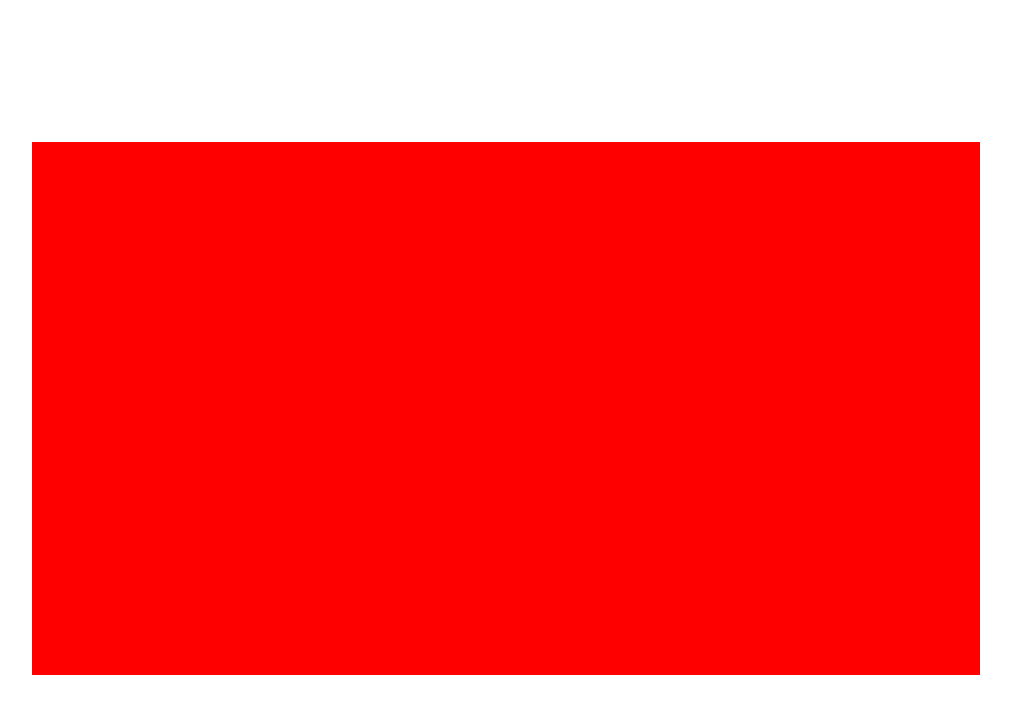
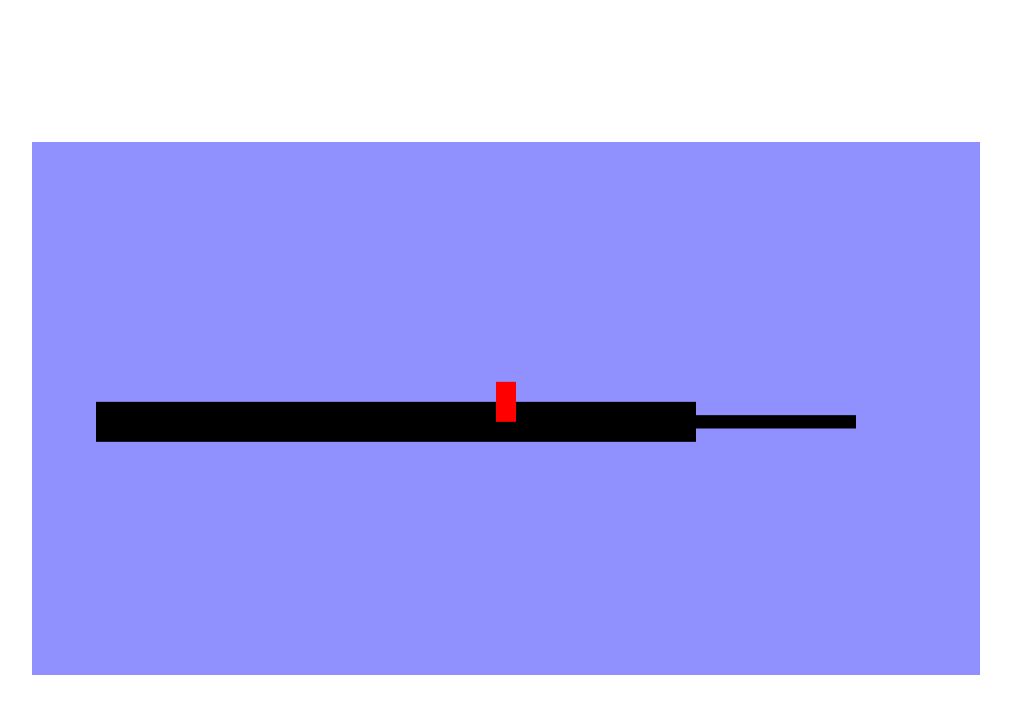
Before and after one commit to luke-la/ld57, a plain HTML site: page index.html in a window 1280 px wide. Shown: the whole page, without its empty margins (134-1145 px from the left). Drawn offline with Linux system fonts and the light colour scheme.

Commit message:
adds basic movement skeleton

```diff
--- a/index.html
+++ b/index.html
@@ -4,6 +4,7 @@
   <meta charset="UTF-8">
   <meta name="viewport" content="width=device-width, initial-scale=1.0">
   <link rel="stylesheet" href="./res/style.css">
+  <script defer src="./js/levels.js"></script>
   <script defer src="./js/game.js"></script>
   <title>LD57 - Depths Game</title>
 </head>
--- a/js/game.js
+++ b/js/game.js
@@ -1,26 +1,60 @@
-const canvas = document.getElementById("game-screen")
-const ctx = canvas.getContext("2d")
-canvas.width = 948
-canvas.height = 533
+const canvas = document.getElementById("game-screen");
+const ctx = canvas.getContext("2d");
+canvas.width = 948;
+canvas.height = 533;
 
-tileHeight = 24;
-frameRate = 10;
+tileSize = Math.ceil(canvas.width / 24);
+frameRate = 60;
 
-draw()
+const player = {
+  pos: {
+    x: 0, // in meters
+    y: 5, // +y moves down (same as screenspace)
+    depth: 1.5, // affects which layer of map you interact with
+  },
+  size: {
+    width: 0.5,
+    height: 1,
+    screenWidth: tileSize / 2,
+    screenHeight: tileSize,
+  },
+  speed: 2, // m/s
+  fallVel: 0,
+  onGround: false,
+};
+
+draw();
 
 function draw() {
   ctx.clearRect(0, 0, canvas.width, canvas.height);
 
-  ctx.fillStyle = "red"
+  let lightness = Math.max(0, 150 - player.pos.y)
+  ctx.fillStyle = `rgba(${lightness}, ${lightness}, 255, 1)`;
   ctx.fillRect(0, 0, canvas.width, canvas.height);
-}
 
-const player = {
-  pos: {
-    x: 0,
-    y: 0,
-  },
-  speed: 100
+  ctx.save();
+  ctx.fillStyle = "black";
+  ctx.translate(
+    canvas.width / 2 - player.size.screenWidth / 2,
+    canvas.height / 2 - player.size.screenHeight / 2
+  );
+  for (let floor of level1.floorData) {
+    const floorDimen = floor.getScreenDimensions(player.pos, tileSize);
+    ctx.fillRect(
+      floorDimen.x,
+      floorDimen.y,
+      floorDimen.width,
+      floorDimen.height
+    );
+  }
+  ctx.fillStyle = "red";
+  ctx.fillRect(
+    0,
+    (tileSize / 3) * -(player.pos.depth - 1),
+    player.size.screenWidth,
+    player.size.screenHeight
+  );
+  ctx.restore();
 }
 
 const pressedKeys = {
@@ -29,13 +63,14 @@ const pressedKeys = {
   s: false,
   d: false,
   space: false,
-}
+};
 addEventListener("keydown", (e) => {
-  toggleKeys(e)
-})
+  toggleKeys(e);
+});
 addEventListener("keyup", (e) => {
-  toggleKeys(e, false)
-})
+  toggleKeys(e, false);
+});
+
 
 function toggleKeys(e, state = true) {
   if (e.key === "w") pressedKeys.w = state;
@@ -45,13 +80,48 @@ function toggleKeys(e, state = true) {
   if (e.key === " ") pressedKeys.space = state;
 }
 
-
-setInterval(update, 1000 / frameRate)
+setInterval(update, 1000 / frameRate);
 
 function update() {
-  if (pressedKeys.a) player.pos.x += player.speed / frameRate;
-  if (pressedKeys.d) player.pos.x -= player.speed / frameRate;
-  if (pressedKeys.space) player.pos.y -= player.speed * 2;
-  player.pos.y += player.speed / 4;
-  console.log(player.pos)
+  //handle side to side movement
+  if (pressedKeys.a) player.pos.x -= player.speed / frameRate;
+  if (pressedKeys.d) player.pos.x += player.speed / frameRate;
+
+  // handle jumping and falling
+  if (pressedKeys.space && player.onGround) {
+    player.fallVel = -3;
+    player.onGround = false;
+  }
+  if (!player.onGround) {
+    player.pos.y += player.fallVel / frameRate;
+    player.fallVel =
+      player.fallVel < 3
+        ? (player.fallVel += Math.abs(player.fallVel / frameRate))
+        : 3;
+    if (Math.abs(player.fallVel) < 0.1) player.fallVel = 0.1;
+  }
+
+  // test for falling collision
+  player.onGround = level1.floorData.some(function (floor) {
+    if (floor.depth !== Floor.DepthType.all && floor.depth != Math.floor(player.pos.depth)) {
+      return false;
+    }
+    if (floor.x > player.pos.x + player.size.width || floor.x + floor.width < player.pos.x) {
+      return false;
+    }
+    if (floor.y < player.pos.y + player.size.height && floor.y > player.pos.y) {
+      player.pos.y = floor.y - player.size.height;
+      player.fallVel = 0;
+      return true;
+    }
+    else return false;
+  })
+
+  // handle depth
+  if (pressedKeys.w) player.pos.depth += player.speed / frameRate;
+
+  if (pressedKeys.s) player.pos.depth -= player.speed / frameRate;
+
+  // redraw
+  draw();
 }
--- /dev/null
+++ b/js/levels.js
@@ -0,0 +1,36 @@
+class Floor {
+  static DepthType = {
+    front: 0,
+    middle: 1,
+    back: 2,
+    all: 3,
+  };
+  constructor(startX, width, y, depth) {
+    this.x = startX;
+    this.width = width;
+    this.y = y;
+    this.depth = depth;
+  }
+  getScreenDimensions(playerPos, tileSize) {
+    const x = (this.x - playerPos.x) * tileSize;
+    const width = this.width * tileSize;
+
+    let y = (this.y - playerPos.y) * tileSize - (tileSize * 2 / 3);
+    let height = tileSize;
+
+    if (this.depth != Floor.DepthType.all) {
+      height /= 3
+      y += height * Math.abs(2 - this.depth);
+    }
+
+    return { x, y, width, height };
+  }
+}
+
+const level1 = {
+  startingY: 10,
+  floorData: [
+    new Floor(-10, 15, 7, Floor.DepthType.all),
+    new Floor(5, 4, 7, Floor.DepthType.middle),
+  ],
+};
```
